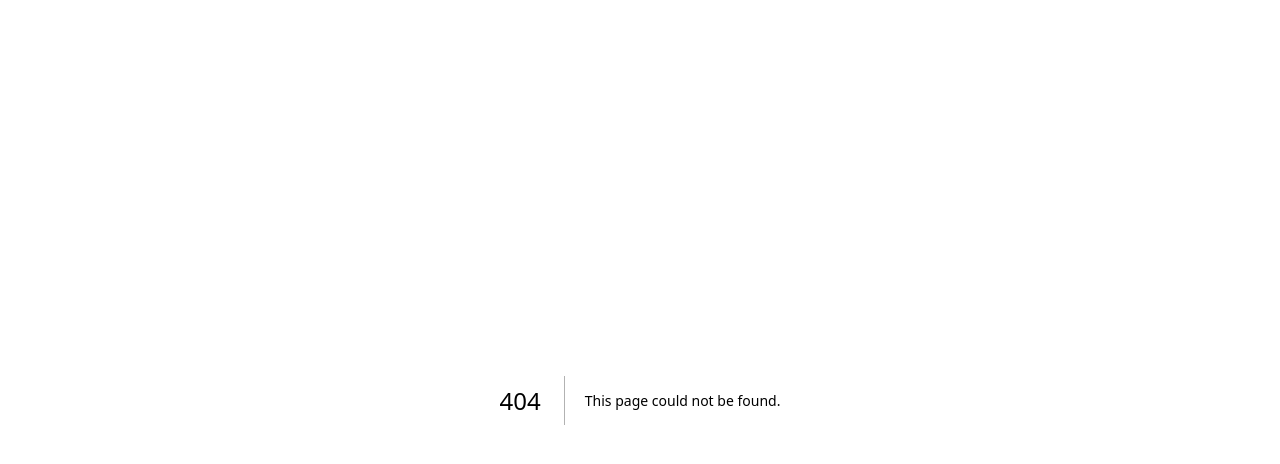
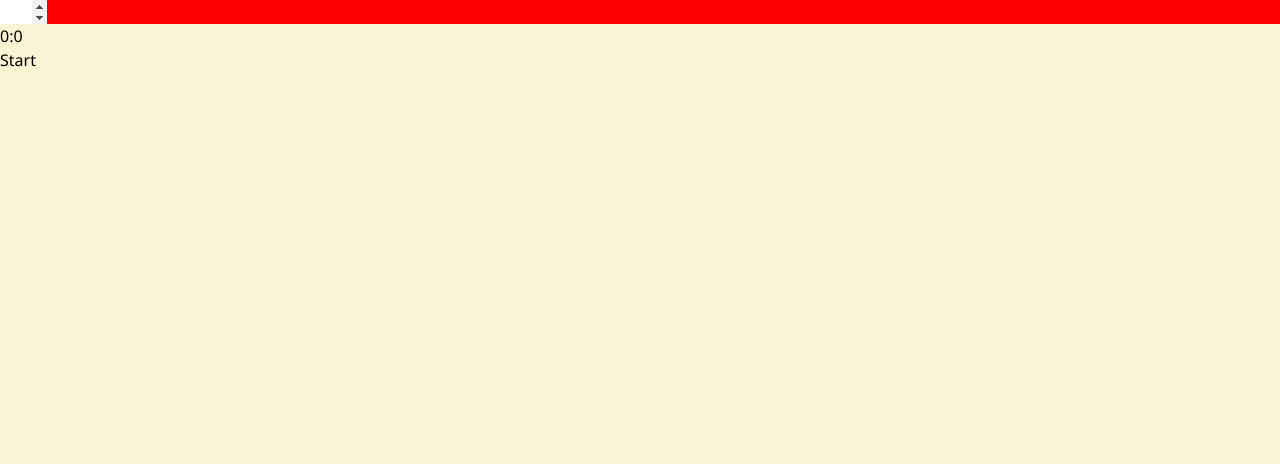
Before and after one commit to BranellKaunda/productivity-app, a Next.js app: page /Timer in a window 1280 px wide. Before the commit this address had no page. Shown: the top 464 px of the page. Built offline with nearby package versions, Linux system fonts and the light colour scheme.

Commit message:
timer component

```diff
--- /dev/null
+++ b/src/app/Timer/page.tsx
@@ -0,0 +1,55 @@
+"use client";
+import { useState } from "react";
+
+const Timer = () => {
+  const [minutes, setMinutes] = useState<number>(0);
+  const [seconds, setSeconds] = useState<number>(0);
+  const [isTimeUp, setIsTimeUp] = useState(false);
+
+  //changing minutes based on input
+  const handleInput = (e: React.ChangeEvent<HTMLInputElement>) => {
+    const newValue = Number(e.target.value);
+    setMinutes(newValue);
+  };
+
+  function startTime() {
+    let oneSecond = 60;
+    let oneMinute = minutes;
+
+    const countDown = setInterval(() => {
+      if (oneMinute === 0 && oneSecond === 0) {
+        clearInterval(countDown); // 🛑 Stop the timer
+        setSeconds(0);
+        setMinutes(0);
+        return;
+      }
+
+      if (oneSecond === 0) {
+        oneSecond = 59;
+        oneMinute--;
+        setMinutes(oneMinute);
+      } else {
+        oneSecond--;
+      }
+
+      setSeconds(oneSecond);
+    }, 1000);
+  }
+
+  return (
+    <>
+      <div className="input-time">
+        <input type="number" min={1} max={60} onInput={handleInput} />
+      </div>
+      <div className="timer">
+        <h1>
+          {minutes}:{seconds}
+        </h1>
+      </div>
+
+      <button onClick={startTime}>Start</button>
+    </>
+  );
+};
+
+export default Timer;
--- a/src/app/globals.css
+++ b/src/app/globals.css
@@ -111,3 +111,11 @@ nav {
     color: white;
   }
 }
+
+.input-time {
+  background-color: red;
+
+  & input {
+    background-color: white;
+  }
+}
--- a/src/app/page.tsx
+++ b/src/app/page.tsx
@@ -3,7 +3,7 @@ import Image from "next/image";
 import { useEffect, useState } from "react";
 import axios from "axios";
 import React from "react";
-import ReactDOM from "react-dom";
+import Timer from "./Timer/page";
 
 export default function Home() {
   const [inputValue, setInputValue] = useState("");
@@ -12,7 +12,6 @@ export default function Home() {
   const [playerPick, setPlayerPick] = useState<PlayerDetails[]>([]); //player selected after searching
   const [isAdded, setIsAdded] = useState(false);
   const [playerImage, setPlayerImage] = useState("/images/player.png");
-  const [fetchImg, setFetchImg] = useState(false);
 
   const handleChange = (e: React.ChangeEvent<HTMLInputElement>) => {
     setInputValue(e.target.value);
@@ -60,7 +59,6 @@ export default function Home() {
   player = [...data];
 
   const fecthImages = async (param: PlayerDetails) => {
-    setFetchImg(true);
     //using selected player id to fetch player images from API
     const options = {
       method: "GET",
@@ -77,8 +75,6 @@ export default function Home() {
       //response saved in variable "image". updated player image state
       const image = response.data.response.url;
       setPlayerImage(image);
-
-      //ReactDOM.preload(image, { as: "image" });
     } catch (error) {
       console.error(error);
     }
@@ -175,18 +171,10 @@ export default function Home() {
 
         <div>
           {isAdded &&
-            playerPick.map((player) => (
-              <p key={player.id}>
-                {player.name} id:{player.id}
-              </p>
-            ))}
+            playerPick.map((player) => <p key={player.id}>{player.name}</p>)}
         </div>
 
-        <div className="timer">
-          <h1>00:00</h1>
-        </div>
-
-        <button>Start</button>
+        <Timer />
       </div>
     </>
   );
```
